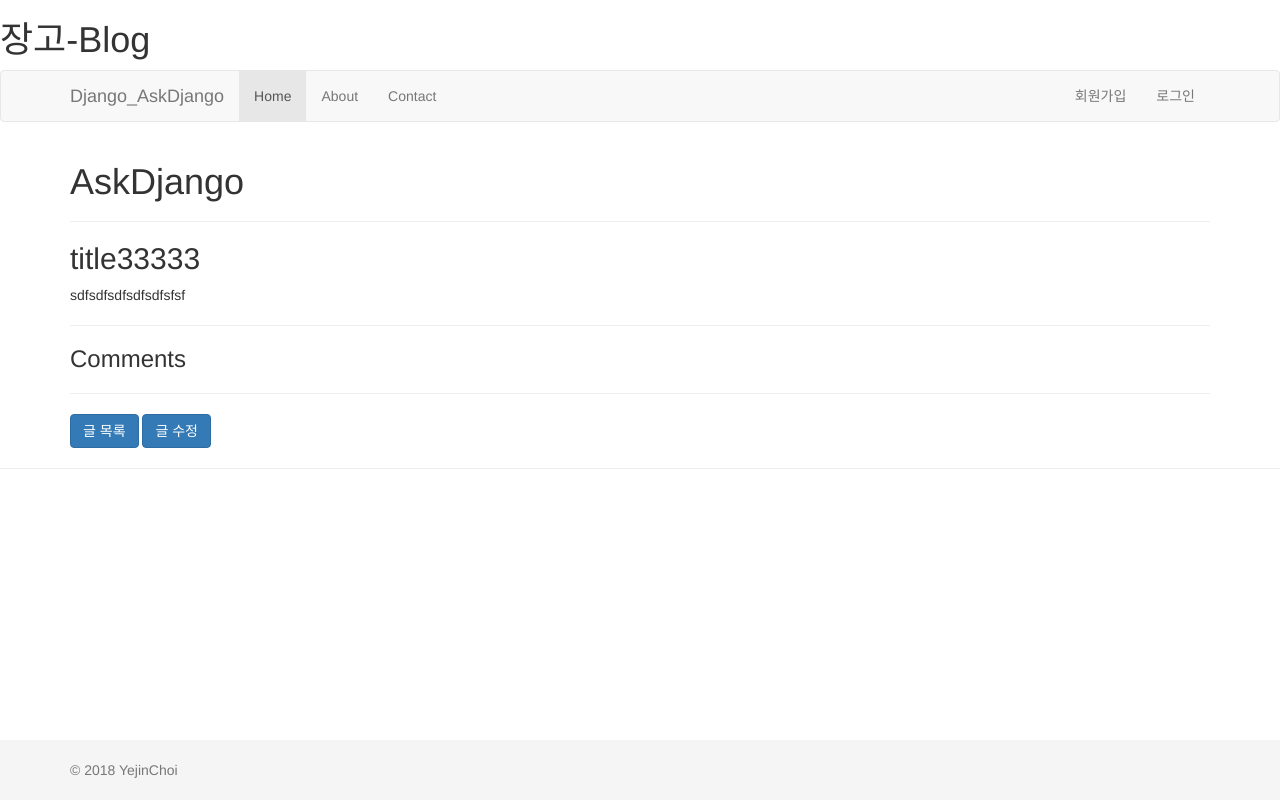
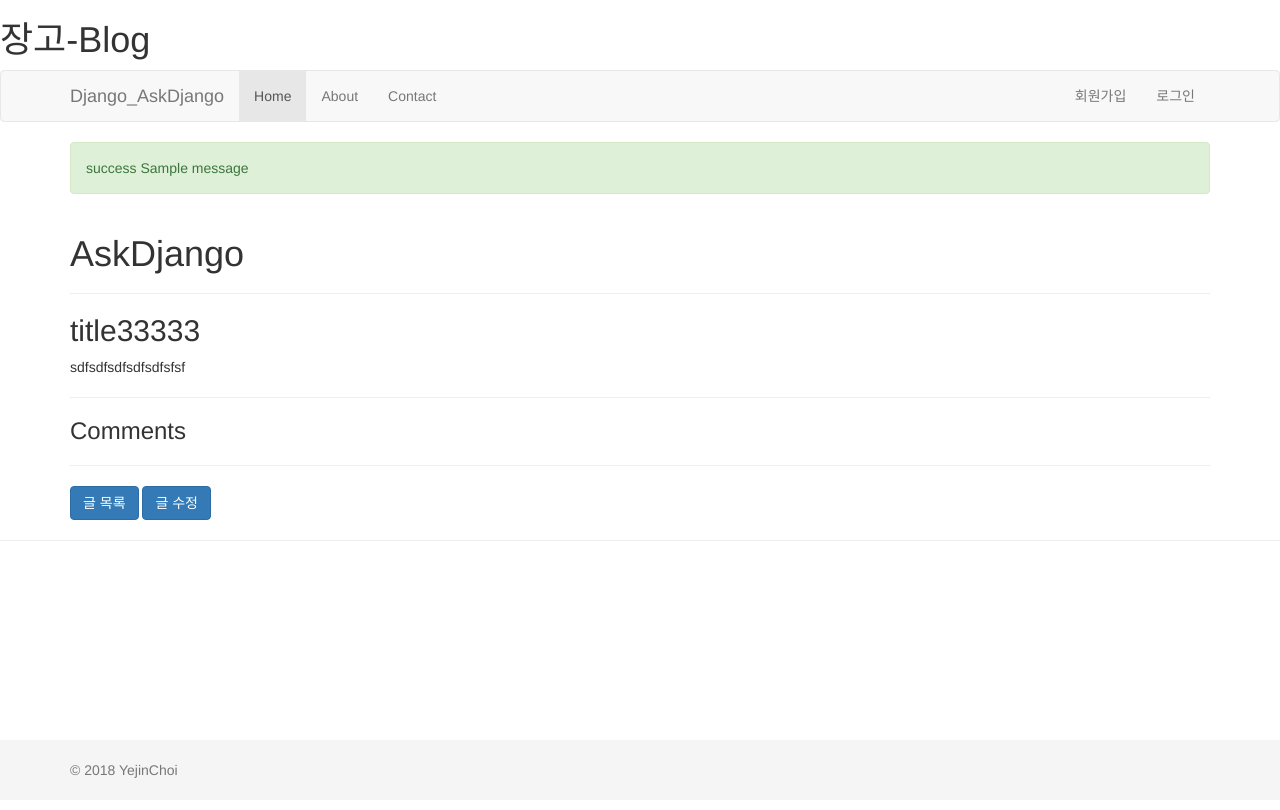
Before and after one commit to YejinChoi/Django_Tutorials, a Django app: page /blog/2010/ in a window 1280 px wide. Run offline with Django 3.2, Linux system fonts and the light colour scheme; data comes from the database, SQL or seed files in the repository; both versions use the stored data as it was after the commit; tables that the repository leaves empty hold one stand-in row (values such as "Sample post"); one stand-in notice (Sample message) is shown; some libraries are stand-ins or nearby versions.

Commit message:
blog.views.post_new/post_edit 뷰에  messages 적용

```diff
--- a/askdjango/askdjango/templates/layout.html
+++ b/askdjango/askdjango/templates/layout.html
@@ -61,6 +61,18 @@
         </div>
     </nav>
 
+    {%if messages %}
+    <div class="container">
+        {%for message in messages %}
+            <div class="alert alert-{{ message.tags }}">
+                {{ message.tags }} {# 메시지 Level #}
+                {{ message.message }} {# 실제 메시지 내용 #}
+            </div>
+        {% endfor %}
+    </div>
+    {% endif %}
+
+
     {% block content %}
     {% endblock %}
 
--- a/askdjango/blog/views.py
+++ b/askdjango/blog/views.py
@@ -5,6 +5,7 @@ from django.conf import settings
 from .models import Post
 from django.http import Http404
 from .forms import PostForm
+from django.contrib import messages
 
 #blog/views.py
 
@@ -91,6 +92,7 @@ def post_new(request):
         form = PostForm(request.POST, request.FILES)
         if form.is_valid():
             post = form.save()
+            messages.success(request,'새 포스팅을 저장했습니다.') # msg 등록
             return redirect(post) #get_absoulute_url 함수 구현했으므로 이렇게 사용 가능
             #post.get_absolute_url() => post.detail()로 이동
     else:
@@ -105,6 +107,7 @@ def post_edit(request, id):
         form = PostForm(request.POST, request.FILES,instance=post)
         if form.is_valid(): # 이때, 유효성 검사가 수행됨
             post = form.save()
+            messages.success(request, '포스팅을 수정했습니다.')  # msg 등록
             return redirect(post)
 
     else:
--- a/askdjango/dojo/views.py
+++ b/askdjango/dojo/views.py
@@ -4,6 +4,7 @@ from django.http import HttpResponse,JsonResponse
 from django.conf import settings
 from .forms import PostForm
 from .models import Post
+from django.contrib import messages
 
 # Create your views here.
 #함수 기반 뷰의 4가지 응답
```
Also changed, not shown: askdjango/db.sqlite3.
